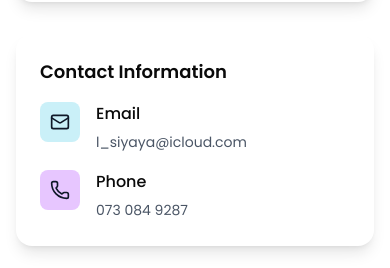
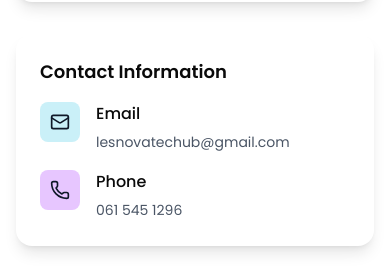
Before and after one commit to LesediSiyaya/Lesedinovatechhubwebsite, a React (Vite) app: page /contact in a window 390 px wide. Shown: the part 1020-1288 px from the top of the page. Built offline with nearby package versions, Linux system fonts and the light colour scheme.

Commit message:
Update contact details: new email, phone, Instagram

```diff
--- a/src/app/pages/Contact.tsx
+++ b/src/app/pages/Contact.tsx
@@ -173,8 +173,8 @@ export default function Contact() {
                     </div>
                     <div>
                       <p className="font-medium mb-1">Email</p>
-                      <a href="mailto:l_siyaya@icloud.com" className="text-gray-600 text-sm hover:text-[#ffc8dd] transition-colors">
-                        l_siyaya@icloud.com
+                      <a href="mailto:lesnovatechub@gmail.com" className="text-gray-600 text-sm hover:text-[#ffc8dd] transition-colors">
+                        lesnovatechub@gmail.com
                       </a>
                     </div>
                   </div>
@@ -184,8 +184,8 @@ export default function Contact() {
                     </div>
                     <div>
                       <p className="font-medium mb-1">Phone</p>
-                      <a href="tel:+27730849287" className="text-gray-600 text-sm hover:text-[#ffc8dd] transition-colors">
-                        073 084 9287
+                      <a href="tel:+27615451296" className="text-gray-600 text-sm hover:text-[#ffc8dd] transition-colors">
+                        061 545 1296
                       </a>
                     </div>
                   </div>
```
